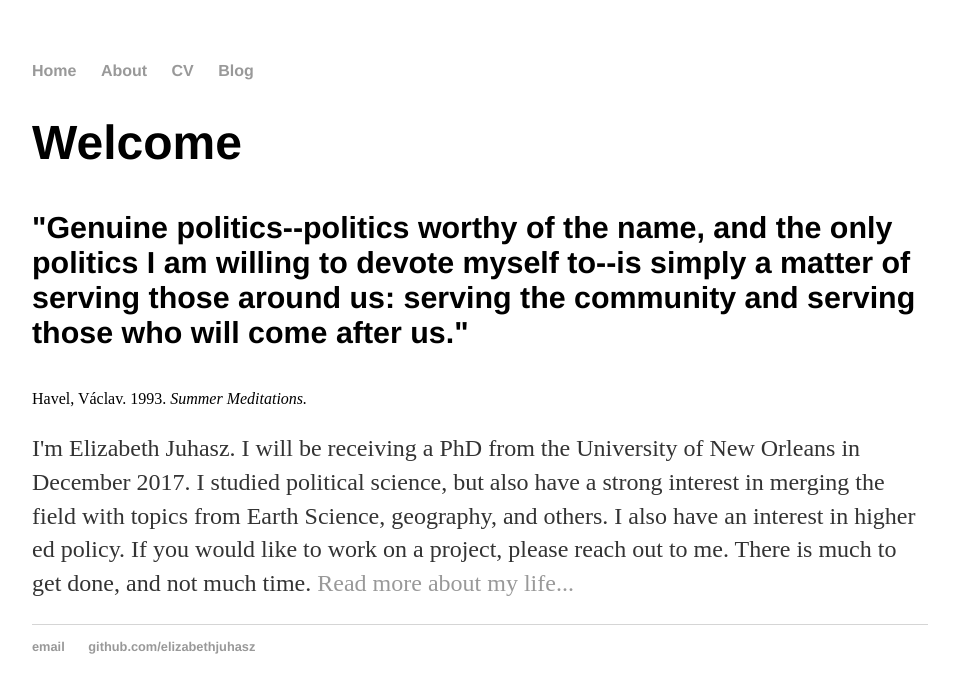
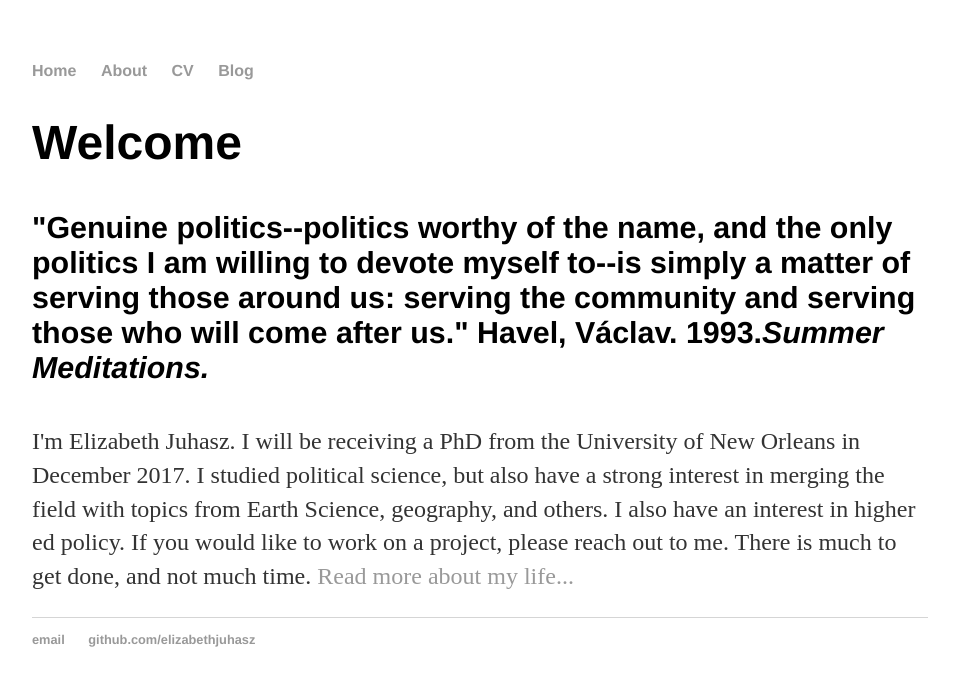
Before and after one commit to elizabethjuhasz/elizabethjuhasz.github.io, a Jekyll site: the page built from index.html, in a window 1280 px wide. Shown: the top 693 px of the page, without its empty margins (160-1119 px from the left). Built offline with Jekyll 4.4.1, drawn with Linux system fonts in a browser that asks for light colours.

```diff
--- a/index.html
+++ b/index.html
@@ -5,6 +5,6 @@ title: Elizabeth
 
 		<div class="blurb">
 			<h1>Welcome</h1>
-			<p><h4>"Genuine politics--politics worthy of the name, and the only politics I am willing to devote myself to--is simply a matter of serving those around us: serving the community and serving those who will come after us."</h4> Havel,  Václav. 1993. <i>Summer Meditations.</i></p>
+			<p><h4>"Genuine politics--politics worthy of the name, and the only politics I am willing to devote myself to--is simply a matter of serving those around us: serving the community and serving those who will come after us." Havel,  Václav. 1993.<i>Summer Meditations.</i></h4></p>
 			<p>I'm Elizabeth Juhasz. I will be receiving a PhD from the University of New Orleans in December 2017. I studied political science, but also have a strong interest in merging the field with topics from Earth Science, geography, and others. I also have an interest in higher ed policy. If you would like to work on a project, please reach out to me. There is much to get done, and not much time. <a href="/about">Read more about my life...</a></p>
 		</div>
```
